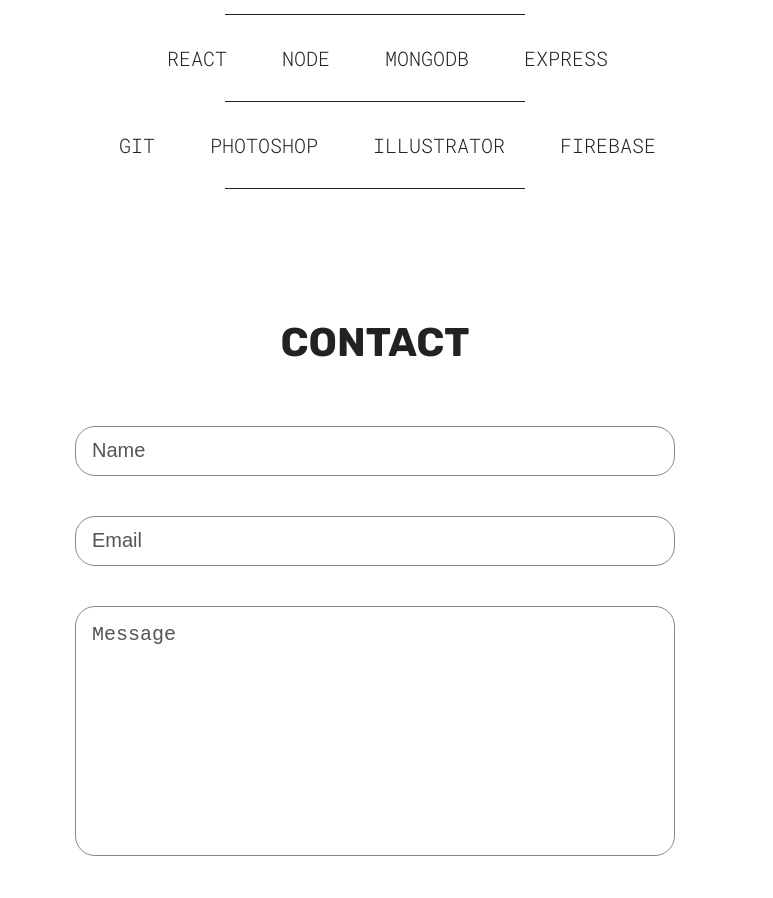
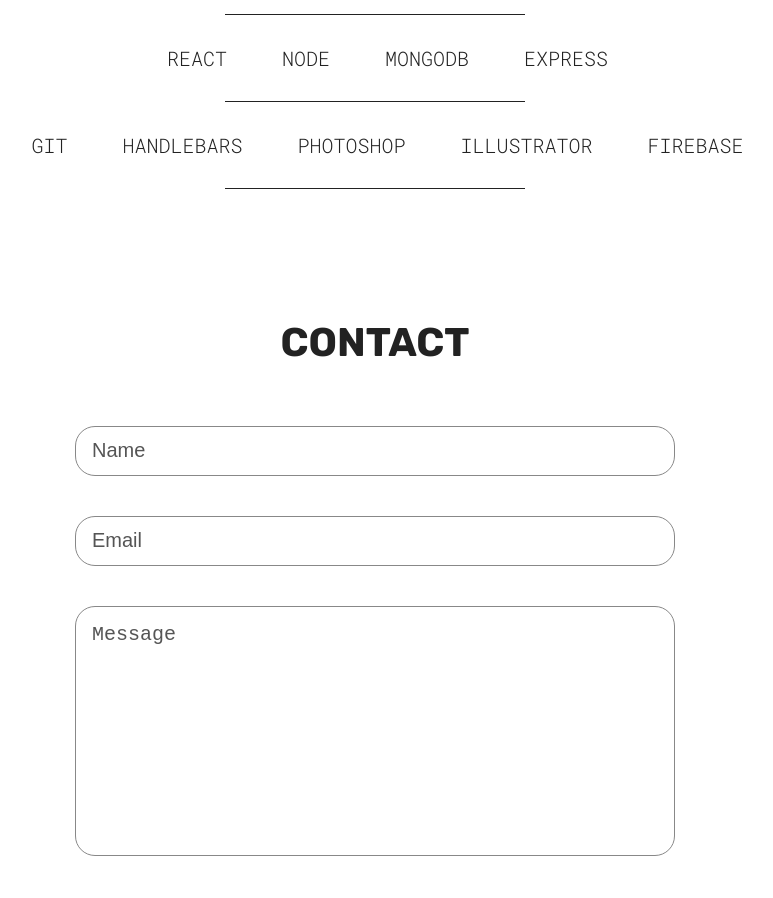
Before and after one commit to sayful-hassan/SAIFUL_HASSAN, a React (Vite) app: page / in a window 1280 px wide. Shown: the part 1480-2378 px from the top of the page, without its empty margins (265-1038 px from the left). Built offline with nearby package versions, Linux system fonts and the light colour scheme.

Commit message:
Handle bars title is given, pdf issue resolved

```diff
--- a/src/sections/Hero/Hero.jsx
+++ b/src/sections/Hero/Hero.jsx
@@ -9,7 +9,7 @@
 import linkedinLight from '../../assets/linkedin-light.svg'
 import linkedinDark from '../../assets/linkedin-dark.svg'
 import { useTheme } from '../../common/ThemeContext'
-import '../../assets/saiful hassan.pdf'
+import cv from '../../assets/saiful hassan CV.pdf'
 
 function Hero() {
     const { theme, toggleTheme } =useTheme();
@@ -52,7 +52,7 @@
           A tech enthusiast with a foundation in fashion design, now blending
           creativity and functionality as a front-end designer & developer.
         </p>
-        <a href='../../assets/saiful hassan.pdf' download>
+        <a href={cv} download>
             <button className='hover'>
                 Resume
             </button>
--- a/src/sections/Skills/Skills.jsx
+++ b/src/sections/Skills/Skills.jsx
@@ -22,6 +22,7 @@
         <hr/>
         <div className={styles.skillList}>
            <SkillList src={checkMarkIcon} skill='GIT'/>
+           <SkillList src={checkMarkIcon} skill='HANDLEBARS'/>
            <SkillList src={checkMarkIcon} skill='PHOTOSHOP'/>
            <SkillList src={checkMarkIcon} skill='ILLUSTRATOR'/>
            <SkillList src={checkMarkIcon} skill='FIREBASE'/>
```
Also changed, not shown: 1 other file (tests, documents, lock files or other folders).
